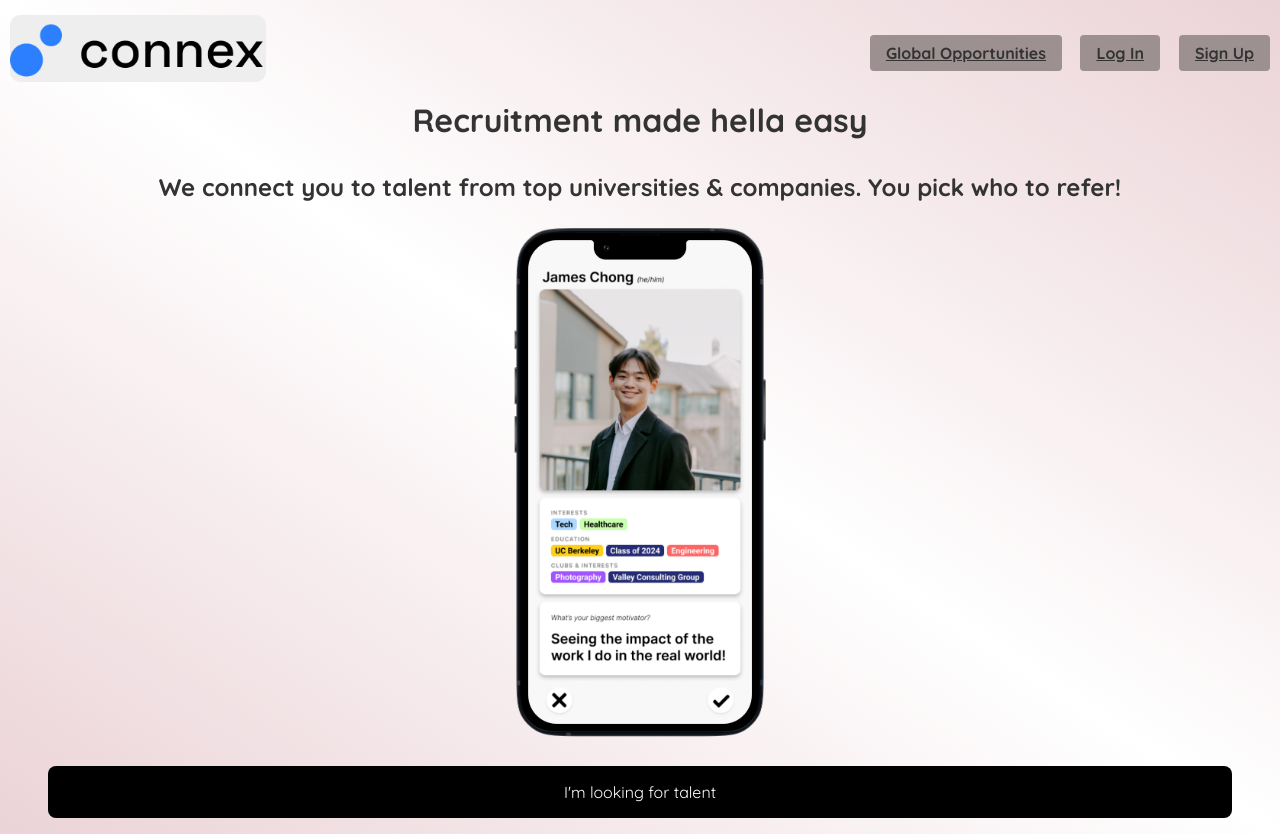
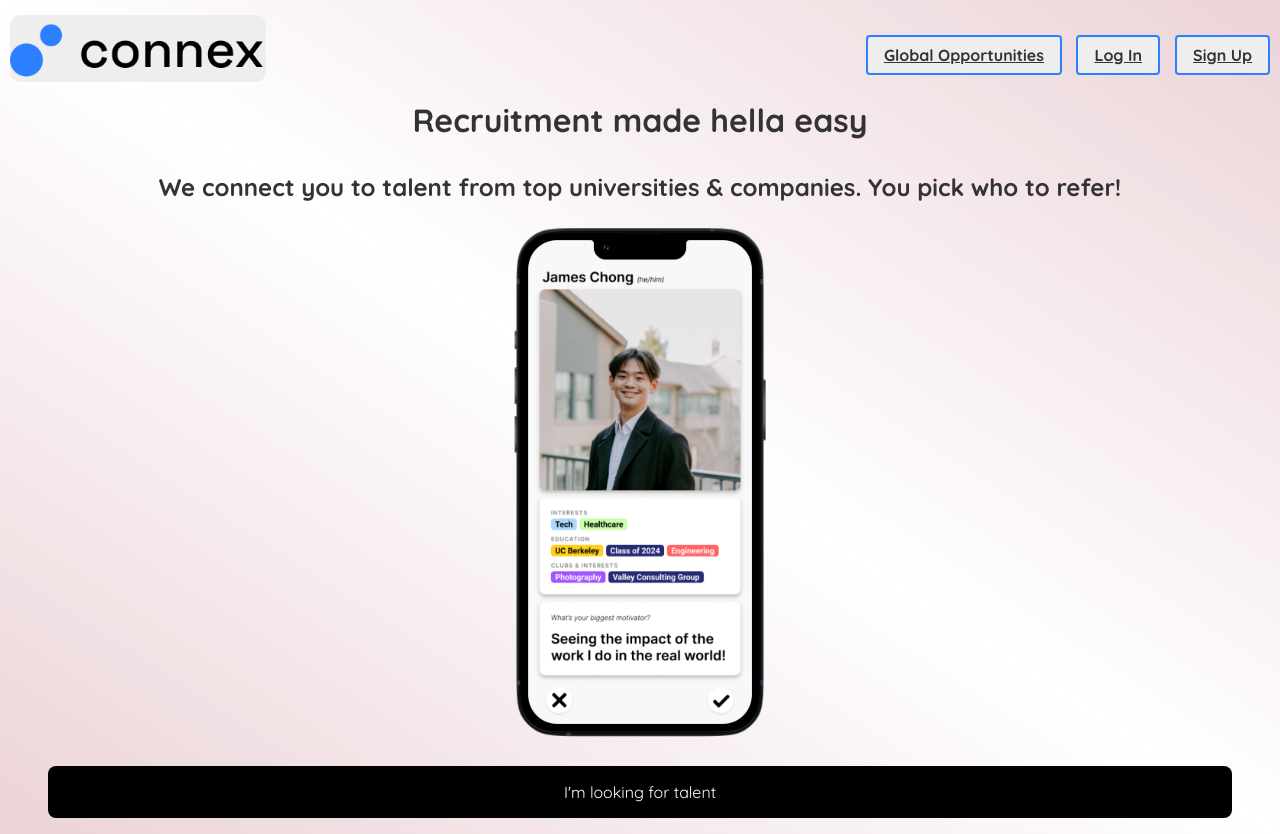
Before and after one commit to calconnex/connex, a React (Create React App) app in the folder divjoy-template/: page / in a window 1280 px wide. Built offline with nearby package versions, Linux system fonts and the light colour scheme; no server answers.

Commit message:
added globalops page

```diff
--- a/divjoy-template/src/original/css/SignIn.css
+++ b/divjoy-template/src/original/css/SignIn.css
@@ -34,6 +34,8 @@
     display: flex;
     flex-direction: column;
     text-align: center;
+    border: 2px solid rgba(44, 128, 255, 1);
+    align-items: center;
 }
 
 .forms a {
@@ -49,3 +51,12 @@
     background-color: #2C80FF;
 
 }
+
+.sign-in-input {
+    width: 300px; /* Adjust the width as needed */
+    height: 40px; /* Adjust the height as needed */
+    padding: 20px;
+    border: 1px solid rgba(44, 128, 255, 1); /* Border style and color */
+    border-radius: 5px; /* Rounded corners */
+    font-size: 16px;
+  }
--- a/divjoy-template/src/original/css/partners.module.css
+++ b/divjoy-template/src/original/css/partners.module.css
@@ -1922,7 +1922,8 @@ body {
   background-color: rgba(44, 128, 255, 1);
   background-color: #eee;
   background-color: #9c9090;
-  /*border: 2px solid rgba(44, 128, 255, 1);*/
+  background-color: #eee;
+  border: 2px solid rgba(44, 128, 255, 1);
   color: rgba(44, 128, 255, 1); /* Text color */
   padding: 8px 16px; /* Adjust padding for button size */
   border-radius: 4px; /* Rounded corners for the button */
@@ -1945,7 +1946,8 @@ body {
   background-color: rgba(44, 128, 255, 1);
   #background-color: #eee;
   background-color: #9c9090;
-  /*border: 2px solid rgba(44, 128, 255, 1);*/
+  background-color: #eee;
+  border: 2px solid rgba(44, 128, 255, 1);
   color: rgba(44, 128, 255, 1); /* Text color */
   padding: 8px 16px; /* Adjust padding for button size */
   border-radius: 4px; /* Rounded corners for the button */
@@ -1954,6 +1956,7 @@ body {
   right: 10px; /* Adjust the distance from the right */
   cursor: pointer; /* Add pointer cursor for interaction */
   text-decoration: none; /* Remove underlines if it's a link */
+  color: white;
   font-weight: bold; /* Make text bold */
   transition: transform 0.2s;
   /*text-decoration: none !important;*/
@@ -1966,7 +1969,8 @@ body {
 
 .globalOpportunitiesTab {
   background-color: #9c9090;
-  /*border: 2px solid rgba(44, 128, 255, 1);*/
+  background-color: #eee;
+  border: 2px solid rgba(44, 128, 255, 1);
   color: rgba(44, 128, 255, 1); /* Text color */
   padding: 8px 16px; /* Adjust padding for button size */
   border-radius: 4px; /* Rounded corners for the button */
--- a/divjoy-template/src/original/js/SignIn.js
+++ b/divjoy-template/src/original/js/SignIn.js
@@ -14,7 +14,7 @@ const SignIn = () => {
                 <div className="forms">
                     <h2>Sign In</h2>
                     <form>
-                        <div className="form-group">
+                        <div className="sign-in-input">
                             <label htmlFor="email">Email:</label>
                             <input
                                 type="email"
@@ -24,7 +24,7 @@ const SignIn = () => {
                 // Add any necessary input attributes or event handlers here
                             />
                         </div>
-                        <div className="form-group">
+                        <div className="sign-in-input">
                             <label htmlFor="password">Password:</label>
                             <input
                                 type="password"
```
Also changed, not shown: divjoy-template/src/original/js/App.js (+4 -3 lines), divjoy-template/src/original/js/GlobalOpportunities.js (added, +25 -0 lines), divjoy-template/src/original/js/Landing.js (+4 -3 lines).
